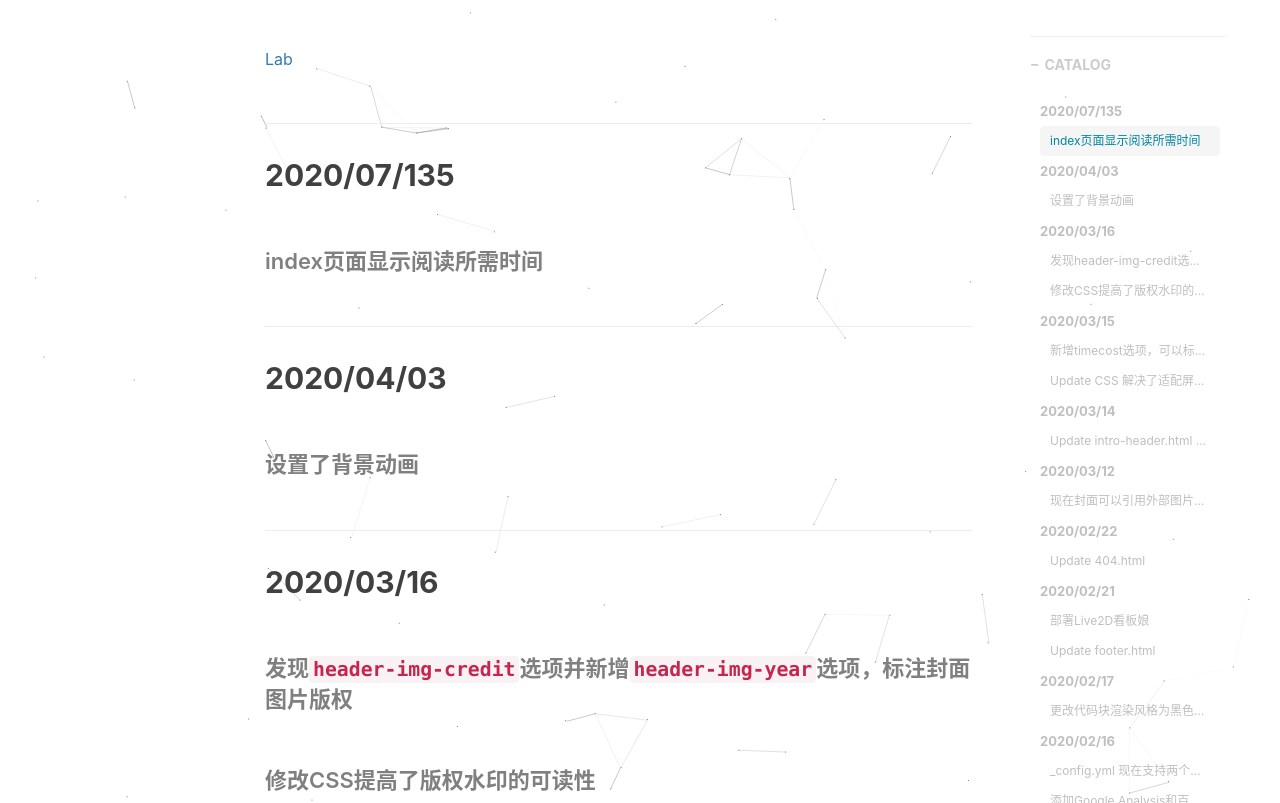
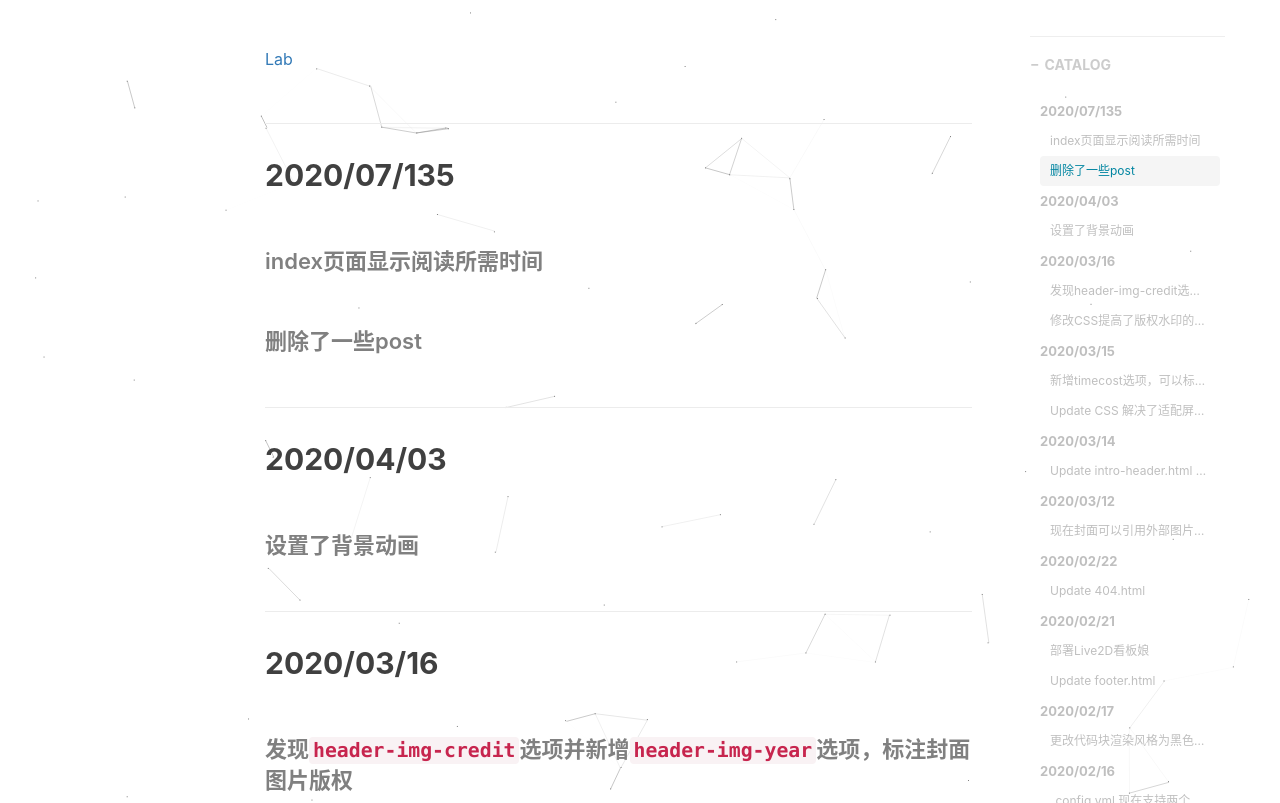
Before and after one commit to lzzmm/lzzmm.github.io, a Jekyll site: the page built from _posts/2020-02-16-log.md, in a window 1280 px wide and 900 px high, scrolled down 364 px, cut to the strip 97-900 px from the top of the window. Built offline with Jekyll 4.4.1, drawn with Linux system fonts in a browser that asks for light colours; nearby versions of some CDN libraries; comment, search, counter and statistics services are not loaded.

Commit message:
Update 2020-02-16-log.md

```diff
--- a/_posts/2020-02-16-log.md
+++ b/_posts/2020-02-16-log.md
@@ -25,6 +25,7 @@ tags:
 ## 2020/07/135
 
 #### index页面显示阅读所需时间
+#### 删除了一些post
 
 ## 2020/04/03
 
```
